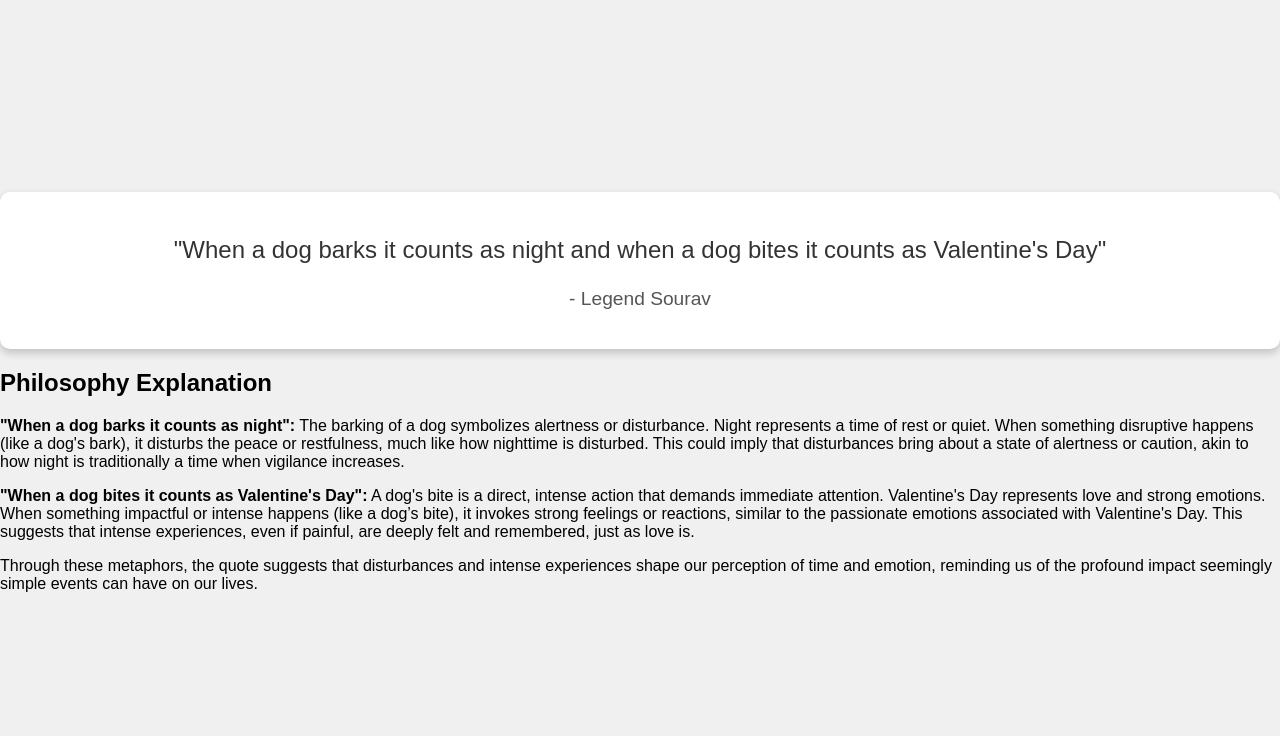
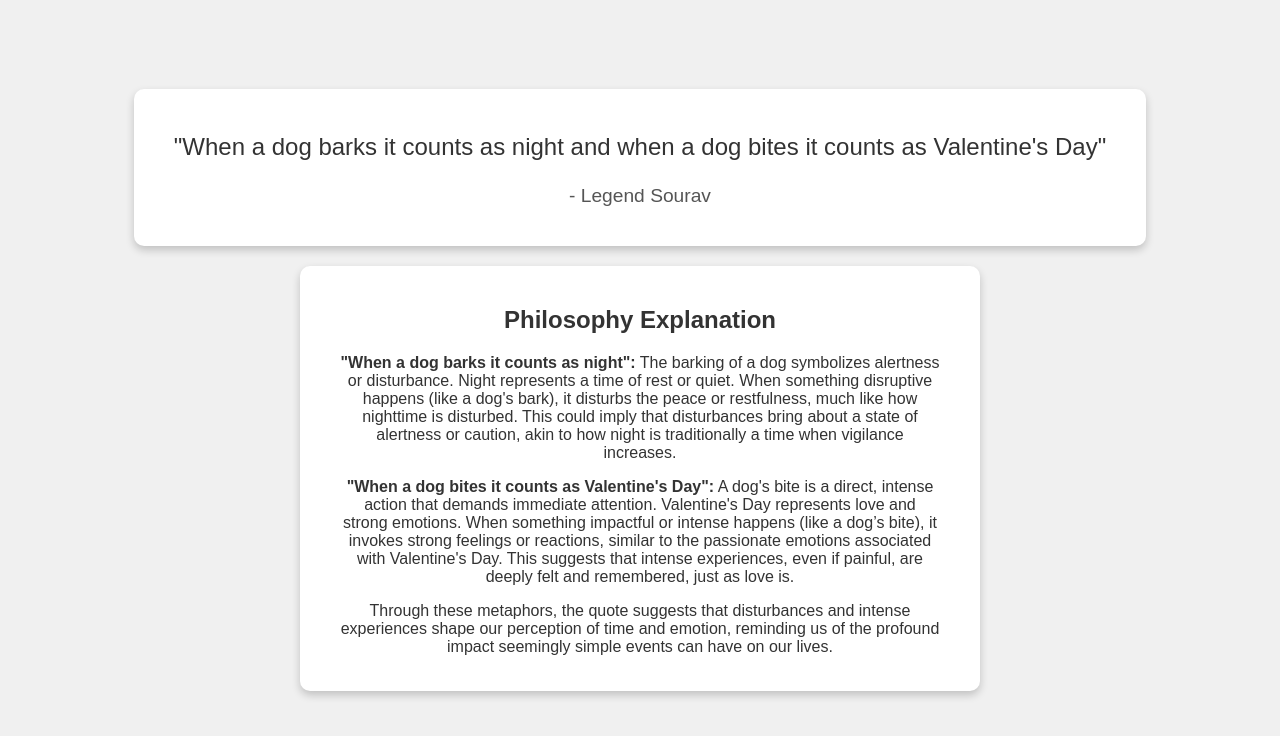
Before and after one commit to Souravsingh28/Dark-Society, a plain HTML site: page index.html in a window 1280 px wide. Drawn offline with Linux system fonts and the light colour scheme.

Commit message:
styles.css

```diff
--- a/styles.css
+++ b/styles.css
@@ -8,12 +8,19 @@ body {
     margin: 0;
 }
 
-.quote-container {
+.container {
+    display: flex;
+    flex-direction: column;
+    align-items: center;
+    text-align: center;
+}
+
+.quote-container, .philosophy-container {
     background: #fff;
     padding: 20px 40px;
     border-radius: 10px;
     box-shadow: 0 4px 8px rgba(0, 0, 0, 0.2);
-    text-align: center;
+    margin-bottom: 20px;
 }
 
 .quote {
@@ -26,3 +33,18 @@ body {
     font-size: 1.2em;
     color: #555;
 }
+
+.philosophy-container {
+    max-width: 600px;
+}
+
+.philosophy {
+    font-size: 1em;
+    color: #333;
+    margin-bottom: 15px;
+}
+
+h2 {
+    margin-bottom: 20px;
+    color: #333;
+}
```
